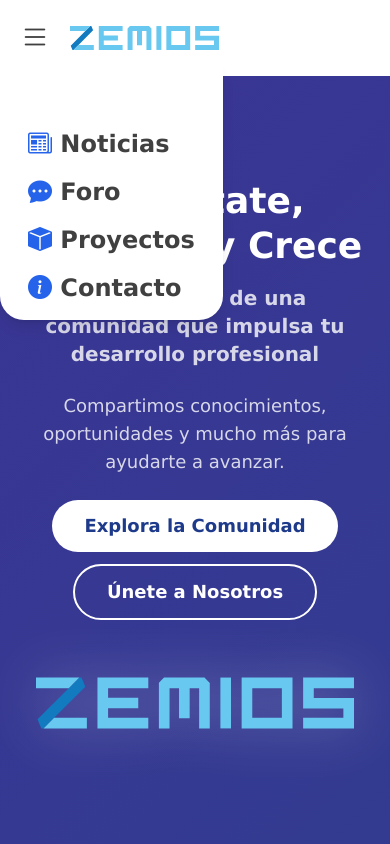
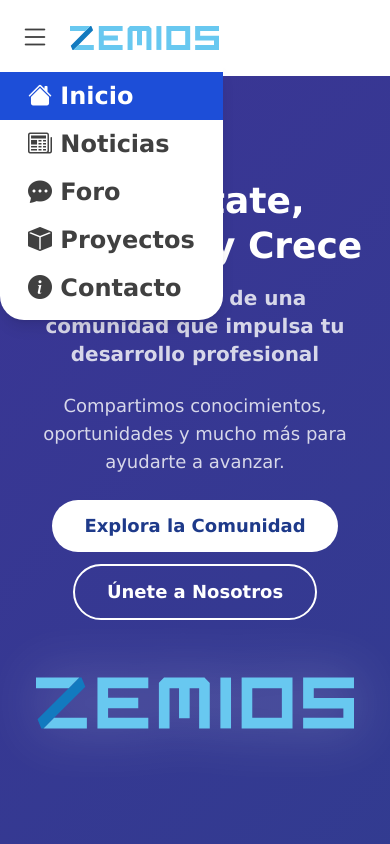
Before and after one commit to eliceoflmov72/Atlas, an Angular app: page / in a window 390 px wide. Both pictures are taken after a click on the button 35 px from the left and 38 px from the top of the page. Shown: the top 844 px of the page. Built offline with nearby package versions, Linux system fonts and the light colour scheme.

Commit message:
all li clickable in small menu

```diff
--- a/src/app/layout/menu/menu.component.html
+++ b/src/app/layout/menu/menu.component.html
@@ -17,9 +17,10 @@
     @if (menuVisibility) {
         <!-- ! Aqui hay un pequeño error y es que cuando le das click, como el <ul> tiene la clase "shadow-lg", antes de que acabe la animacion de los <li> se ve el corte del "shadow-lg" -->
         <!-- ¿ Meter una animacion de desaparicion¿¿¿ -->
-        <ul class="flex-1 flex flex-col items-start select-none text-neutral-700 absolute z-10 start-0 top-0 mt-16 pt-2 text-2xl font-bold rounded-b-3xl shadow-lg">
+        <ul class="flex-1 flex flex-col items-start select-none text-neutral-700 absolute z-10 start-0 bg-white top-0 mt-16 pt-2 text-2xl font-bold rounded-b-3xl shadow-lg">
+            <!-- ^ Developer del futuro, si la cosa fea de class.bg... se puede acortar estaria genial, esta linea de abajo ocupa mas que el gta 6 -->
             @for (page of pages; track $index) {
-                <li class="opacity-0 px-5 py-2 animate-fade-in-down w-full bg-white last:rounded-b-3xl last:pb-4 " [class.bg-blue-700]="this.router.url === '/' + page.url" [class.text-white]="this.router.url === '/' + page.url" [style]=" 'animation-delay: '+ $index * 0.05 + 's;'"><a class="px-2 hover:text-blue-400" [routerLink]="page.url" [class.hover:text-blue-200]="this.router.url === '/' + page.url"><i class="bi bi-{{page.icon}} text-blue-600" [class.text-white]="this.router.url === '/' + page.url"></i> {{page.title}}</a></li>
+                <li [routerLink]="page.url" class="opacity-0 px-5 py-2 animate-fade-in-down w-full cursor-pointer hover:bg-blue-400 hover:text-white last:rounded-b-3xl last:pb-4 " [class.bg-blue-700]="this.router.url === '/' + page.url" [class.text-white]="this.router.url === '/' + page.url" [style]=" 'animation-delay: '+ $index * 0.05 + 's;'"><p class="px-2"><i class="bi bi-{{page.icon}}"></i> {{page.title}}</p></li>
             }
         </ul>
     }
```
